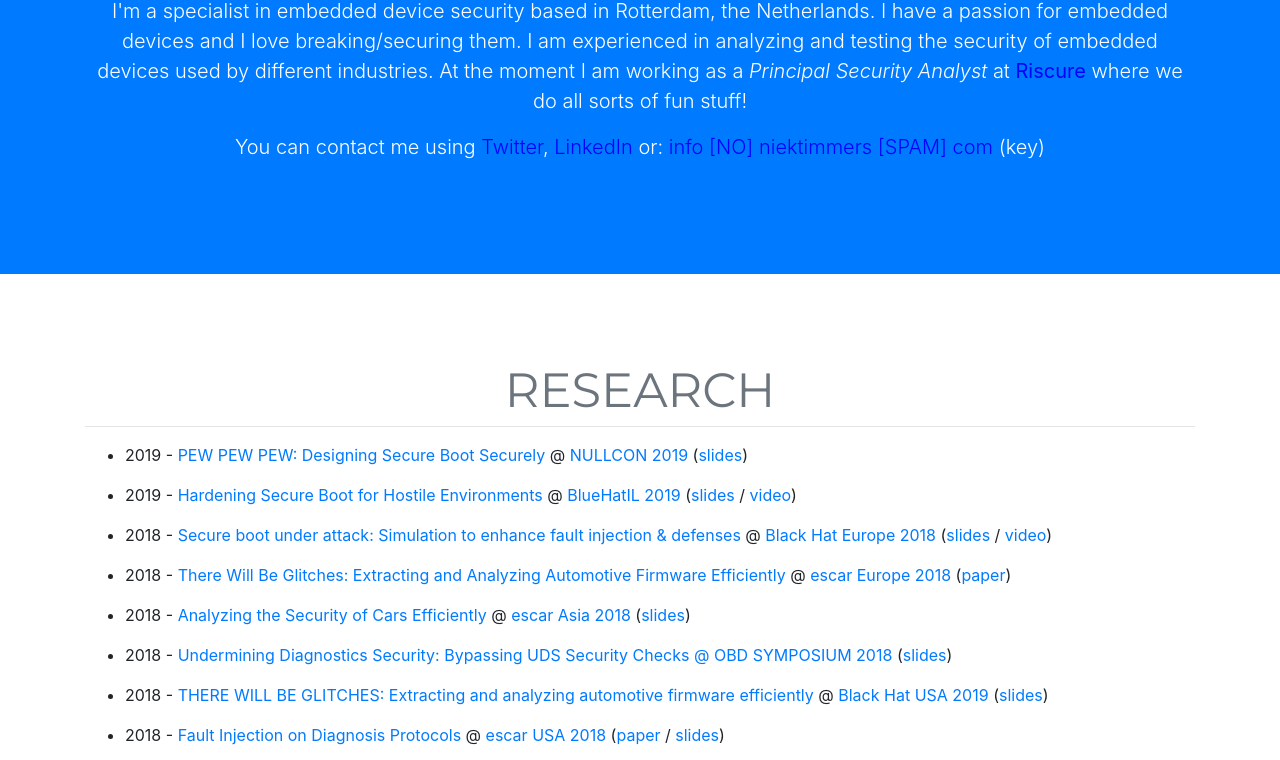
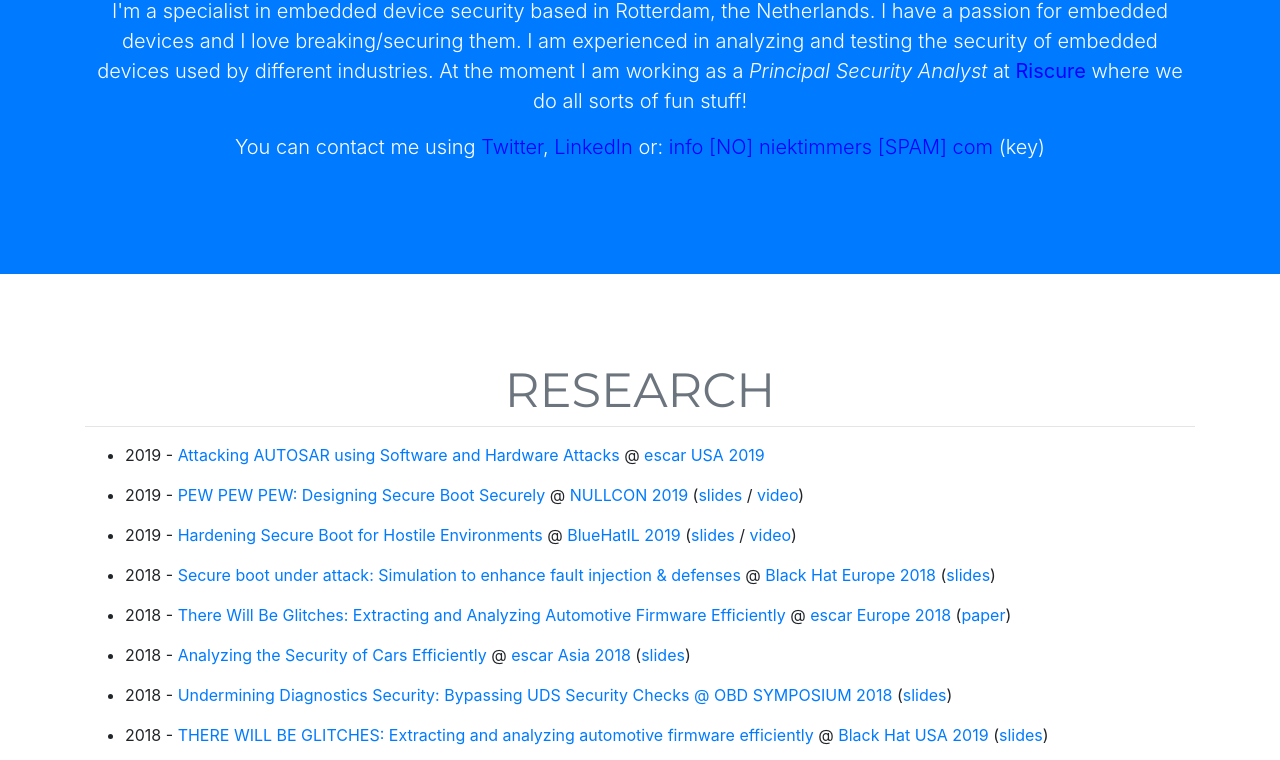
Before and after one commit to tieknimmers/tieknimmers.github.io, a website with bundled scripts: page index.html in a window 1280 px wide. Shown: the part 434-1194 px from the top of the page. Built offline with nearby package versions, Linux system fonts and the light colour scheme; files whose address does not match are found by name.

Commit message:
added escar usa

```diff
--- a/index.html
+++ b/index.html
@@ -83,9 +83,10 @@
       <h2 class="text-center text-uppercase text-secondary mb-0">Research</h2>
       <hr>
       <ul>
-        <li><p>2019 - <a href="https://nullcon.net/website/goa-2019/speakers/niek-timmers-albert-spruyt.php">PEW PEW PEW: Designing Secure Boot Securely</a> @ <a href="https://nullcon.net/website/goa-2019/schedule.php">NULLCON 2019</a> (<a href="https://www.slideshare.net/tieknimmers/pew-pew-pew-designing-secure-boot-securely-134091830/">slides</a>)</p></li>
+        <li><p>2019 - <a href="https://www.escar.info/escar-usa/program.html">Attacking AUTOSAR using Software and Hardware Attacks</a> @ <a href="https://www.escar.info/escar-usa.html">escar USA 2019</a></p></li>
+        <li><p>2019 - <a href="https://nullcon.net/website/goa-2019/speakers/niek-timmers-albert-spruyt.php">PEW PEW PEW: Designing Secure Boot Securely</a> @ <a href="https://nullcon.net/website/goa-2019/schedule.php">NULLCON 2019</a> (<a href="https://www.slideshare.net/tieknimmers/pew-pew-pew-designing-secure-boot-securely-134091830/">slides</a> / <a href="https://www.youtube.com/watch?v=gNjFe0RFm5E">video</a>)</p></li>
         <li><p>2019 - <a href="https://www.bluehatil.com/abstracts">Hardening Secure Boot for Hostile Environments</a> @ <a href="https://www.bluehatil.com/index">BlueHatIL 2019</a> (<a href="https://msrnd-cdn-stor.azureedge.net/bluehat/bluehatil/2019/assets/doc/Hardening%20Secure%20Boot%20on%20Embedded%20Devices%20for%20Hostile%20Environments.pdf">slides</a> / <a href="https://www.youtube.com/watch?v=7m3nfJnV8Oo">video</a>)</p></li>
-        <li><p>2018 - <a href="https://www.blackhat.com/eu-18/briefings/schedule/index.html#secure-boot-under-attack-simulation-to-enhance-fault-attacks--defenses-12666">Secure boot under attack: Simulation to enhance fault injection & defenses</a> @ <a href="https://www.blackhat.com/eu-18/">Black Hat Europe 2018</a> (<a href="https://i.blackhat.com/eu-18/Thu-Dec-6/eu-18-Bogaard-Timmers-Secure-Boot-Under-Attack-Simulation-To-Enhance-Fau....pdf">slides</a> / <a href="">video</a>)</p></li>
+        <li><p>2018 - <a href="https://www.blackhat.com/eu-18/briefings/schedule/index.html#secure-boot-under-attack-simulation-to-enhance-fault-attacks--defenses-12666">Secure boot under attack: Simulation to enhance fault injection & defenses</a> @ <a href="https://www.blackhat.com/eu-18/">Black Hat Europe 2018</a> (<a href="https://i.blackhat.com/eu-18/Thu-Dec-6/eu-18-Bogaard-Timmers-Secure-Boot-Under-Attack-Simulation-To-Enhance-Fau....pdf">slides</a>)</p></li>
         <li><p>2018 - <a href="https://www.escar.info/history/escar-europe/escar-europe-2018-lectures-and-program-committee.html">There Will Be Glitches: Extracting and Analyzing Automotive Firmware Efficiently</a> @ <a href="https://www.escar.info/escar-europe.html">escar Europe 2018</a> (<a href="https://www.riscure.com/uploads/2018/11/Riscure_Whitepaper_Analyzing_Automotive_Firmware.pdf">paper</a>)</p></li>
         <li><p>2018 - <a href="https://tech.nikkeibp.co.jp/cp/2018/escar2018e/">Analyzing the Security of Cars Efficiently</a> @ <a href="https://tech.nikkeibp.co.jp/cp/2018/escar2018e/">escar Asia 2018</a> (<a href="https://www.slideshare.net/tieknimmers/analyzing-the-security-of-cars-efficiently">slides</a>)</p></li>
         <li><p>2018 - <a href="https://www.sae.org/binaries/content/assets/cm/content/attend/2018/obd/180706_obd_us_18_event_at_a_glance.pdf">Undermining Diagnostics Security: Bypassing UDS Security Checks @ <a href="https://www.sae.org/attend/obd">OBD SYMPOSIUM 2018</a> (<a href="https://www.slideshare.net/tieknimmers/undermining-diagnostics-security-bypassing-uds-security-checks">slides</a>)</p></li>
```
